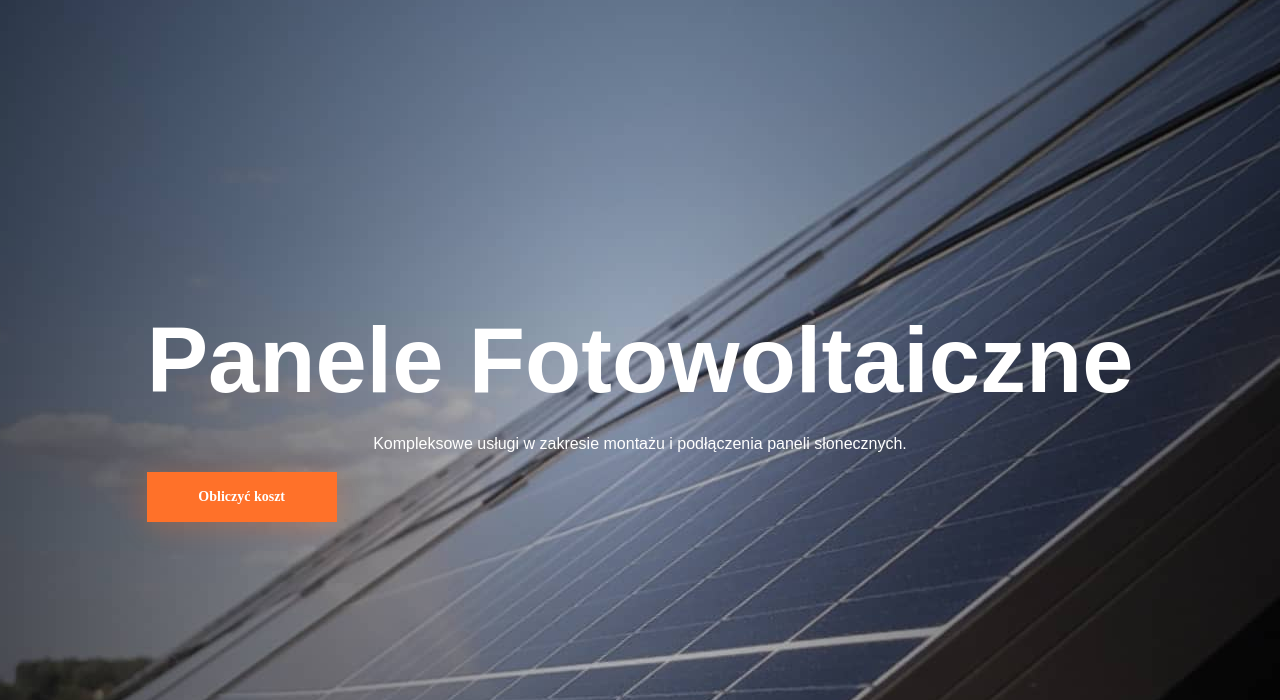
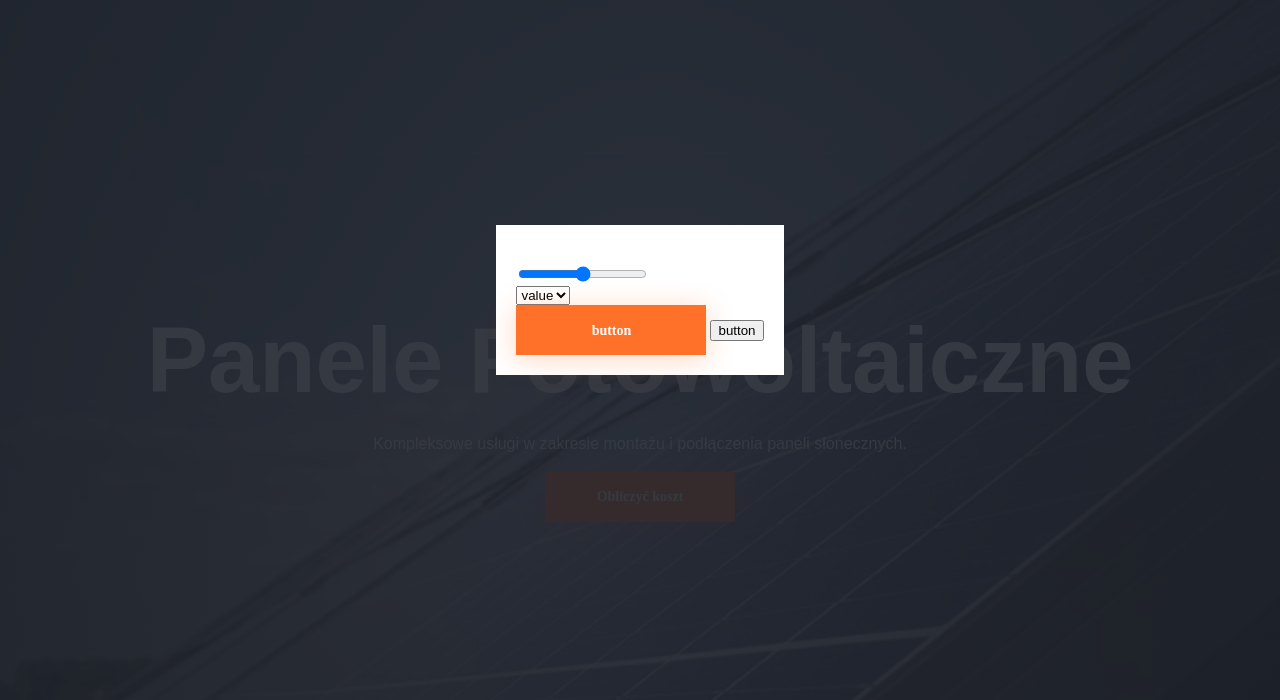
Before and after one commit to WebnautsAcademy/flow2_project1_4, a plain HTML site: page index.html in a window 1280 px wide. Both pictures are taken after a click on the button "Obliczyć koszt". Shown: the part 100-800 px from the top of the page. Drawn offline with Linux system fonts and the light colour scheme.

Commit message:
lesson #8

```diff
--- a/index.html
+++ b/index.html
@@ -98,6 +98,31 @@
         <a href="#">Ochrona danych osobowych</a>
     </div>
 </footer>
+
+<div class="popup-container popup-container-hidden">
+    <div class="popup">
+        <h2></h2>
+        <p></p>
+        <form action="#">
+            <p>
+
+                <span></span>
+            </p>
+            <input type="range" name="" id="">
+            <div class="select-container">
+                <select class="custom-select" name="" id="">
+                    <option value="">value</option>
+                    <option value="">value</option>
+                    <option value="">value</option>
+                </select>
+            </div>
+            <button class="button">button</button>
+            <button class="close">button</button>
+        </form>
+    </div>
+</div>
+
+<script src="js/script.js"></script>
 </body>
 
 </html>
--- /dev/null
+++ b/js/script.js
@@ -0,0 +1,11 @@
+let buttonElement = document.querySelector('.button');
+let popupContainerElement = document.querySelector('.popup-container');
+let buttonClose = document.querySelector('.close');
+
+buttonElement.addEventListener('click', () => {
+    popupContainerElement.classList.remove('popup-container-hidden');
+});
+
+buttonClose.addEventListener('click', () => {
+    popupContainerElement.classList.add('popup-container-hidden');
+});
--- a/style/style.css
+++ b/style/style.css
@@ -231,6 +231,9 @@ a {
 }
 
 .welcome-section__wrapper {
+    display: flex;
+    flex-direction: column;
+    align-items: center;
     position: relative;
 }
 
@@ -244,6 +247,7 @@ a {
     position: absolute;
     content: '';
     background-image: url('/img/solar.png');
+
 }
 
 .main-title {
@@ -430,9 +434,9 @@ a {
     margin: 0;
 }
 
-.contact-wrapper {
+/* .contact-wrapper {
 
-}
+} */
 
 .contact-name {
     font-family: Gilroy, sans-serif;
@@ -467,3 +471,29 @@ a {
 }
 
 /* contact end */
+
+/* popup start */
+
+.popup-container {
+    position: fixed;
+    top: 0;
+    right: 0;
+    bottom: 0;
+    left: 0;
+    height: 100%;
+    width: 100%;
+    background-color: rgba(32, 36, 45, 0.9);
+    display: flex;
+    justify-content: center;
+    align-items: center;
+}
+
+.popup-container-hidden {
+    display: none;
+}
+
+.popup {
+    background-color: #fff;
+    padding: 20px;
+}
+/* popup end */
```
Also changed, not shown: 1 other file.
